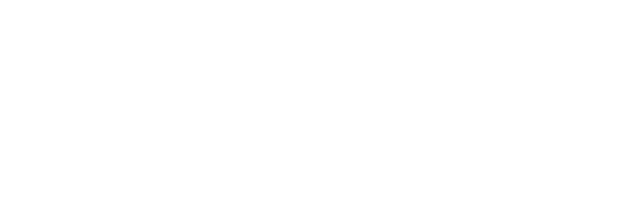
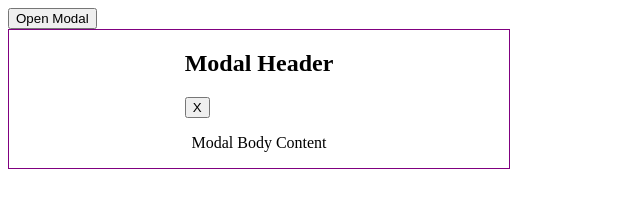
Before and after one commit to acciojob/css-modal-Arsh249, a website: page main.html in a window 1280 px wide. Shown: the whole page, without its empty margins (0-640 px from the left). Drawn offline with Linux system fonts and the light colour scheme.

Commit message:
created a submission

```diff
--- a/main.html
+++ b/main.html
@@ -8,6 +8,20 @@
 
 <body>
 	<!-- the entire body must be written by student -->
+	<button id="openModal">Open Modal</button>
+
+	<div class="modal">
+		<div class="modal-content">
+			<div class="modal-header">
+				<h2>Modal Header</h2>
+				<button class="close-modal">X</button>
+		</div>
+			<div class="modal-body">
+				<p>Modal Body Content</p>
+		</div>
+		</div>
+	</div>
+
     <script type="text/javascript" src="./script.js">
 </script>
 
--- a/styles.css
+++ b/styles.css
@@ -1 +1,8 @@
-/*  your css code here. If applicable */
+.modal-content{
+	width:500px;
+	border:1px solid purple;
+	display:flex;
+	flex-direction:column;
+	justify-content:center;
+	align-items:center
+}
```
